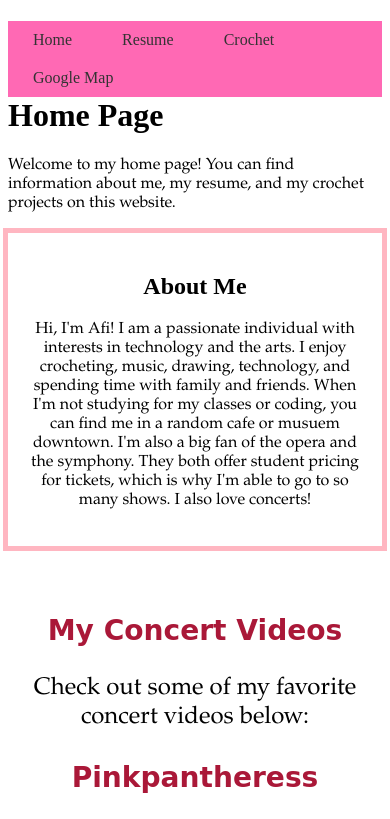
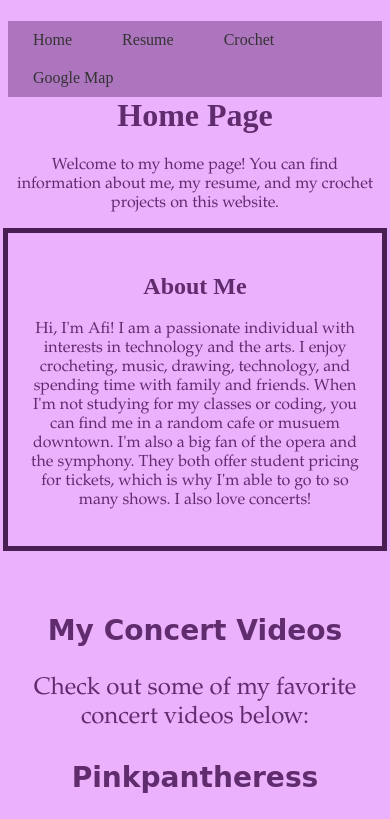
Before and after one commit to starteas/webdev_project3, a plain HTML site: page index.html in a window 390 px wide. Shown: the top 819 px of the page. Drawn offline with Linux system fonts and the light colour scheme; a web font is replaced by a local one.

Commit message:
Added media queries for the home page

```diff
--- a/css/index.css
+++ b/css/index.css
@@ -1,3 +1,6 @@
+
+
+
 /*Style 1*/
 #about-me{
   text-align: center;
@@ -69,3 +72,43 @@ h3{
   background-color: lightpink;
   color: grey;
 }
+
+@media screen and (max-width: 600px) {
+  body {
+    background-color: rgb(235, 177, 253);
+    color: rgb(96, 44, 109);
+    text-align: center;
+  }
+  video{
+    outline: 0.5em dashed rgb(73, 31, 83);
+  }
+  h3{
+    color: rgb(96, 44, 109);
+  }
+  #about-me{
+    outline: 5px solid rgb(73, 31, 83);
+  }
+  #main-nav {
+    background-color: rgb(173, 117, 190);
+  }
+  #main-nav ul li a:hover {
+    background-color: rgb(73, 31, 83);
+    color: rgb(235, 177, 253);
+  }
+}
+
+@media screen and (min-width: 800px){
+  body {
+    background-color: rgb(252, 221, 226);
+    color: rgb(170, 24, 56);
+    text-align: center;
+  }
+   #main-nav ul {
+    flex-direction: column;
+  }
+  h1{
+    font-size: 2.5em;
+  }
+
+
+}
```
